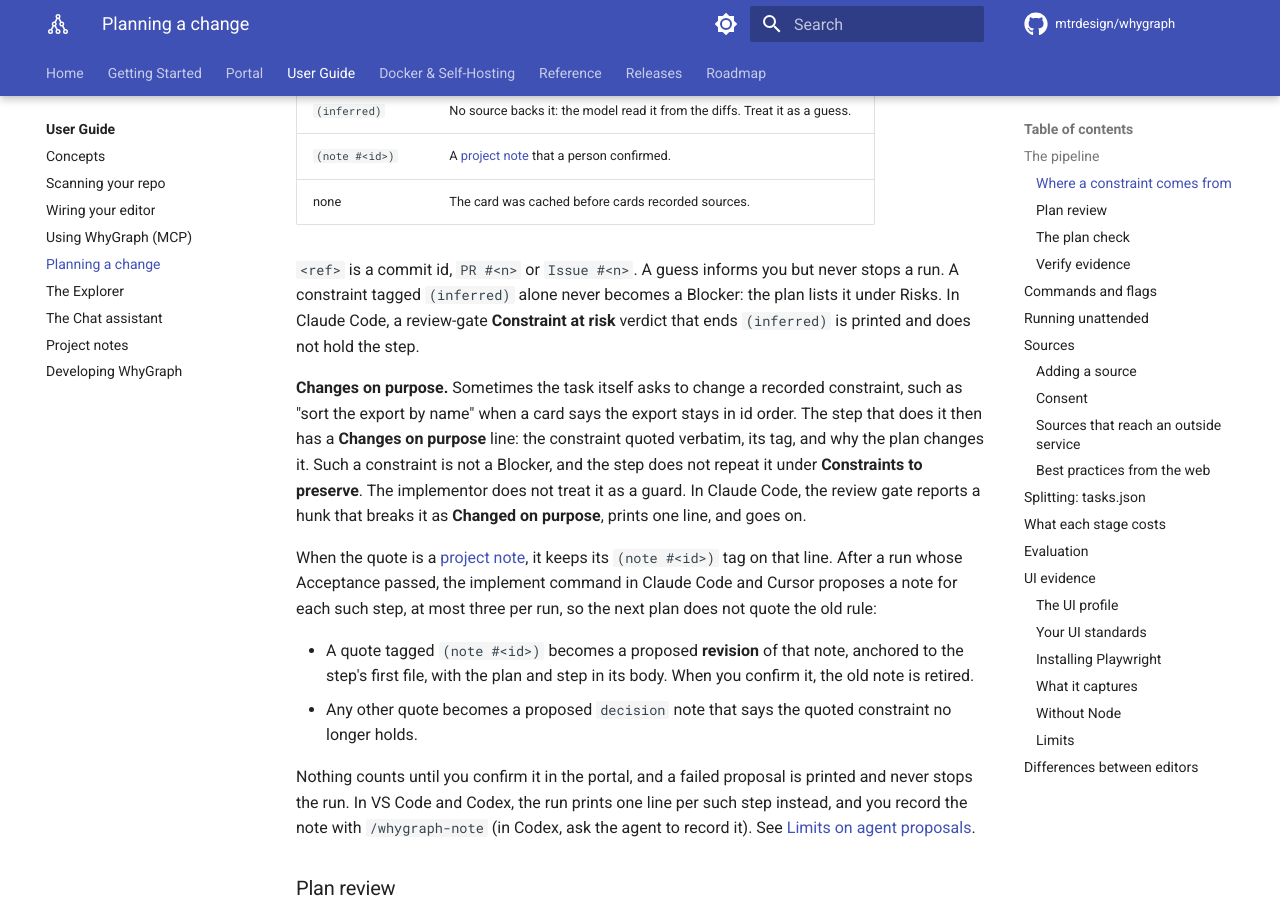
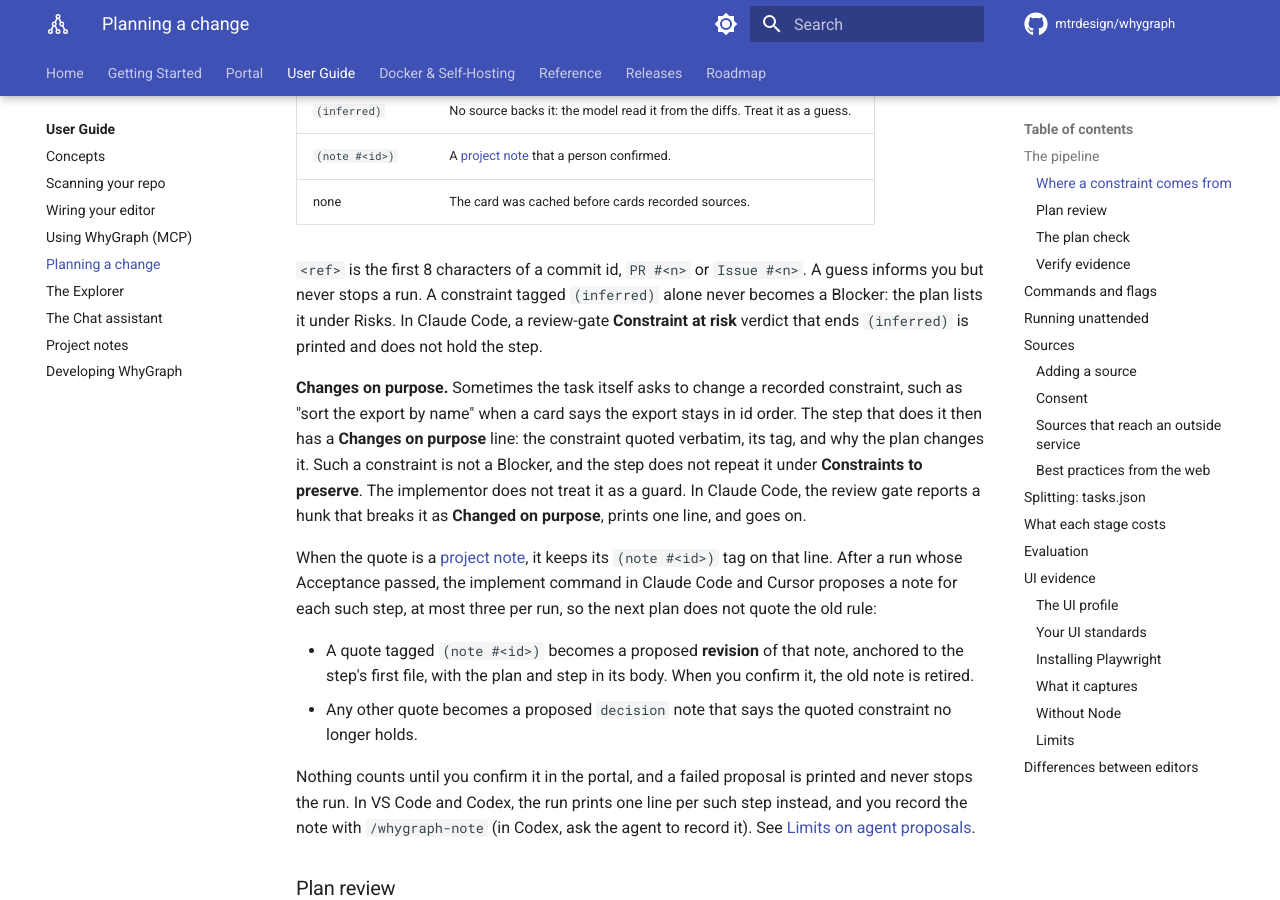
Before and after one commit to mtrdesign/whygraph, an MkDocs documentation site: the page built from docs/guide/planning.md, in a window 1280 px wide and 900 px high, scrolled down 3304 px. Built offline with MkDocs 1.6.1 and Material for MkDocs 9.7.7, drawn with Linux system fonts in a browser that asks for light colours; comment, search, counter and statistics services are not loaded.

Commit message:
docs(planning): a tag names a commit by its first 8 characters

```diff
--- a/docs/guide/planning.md
+++ b/docs/guide/planning.md
@@ -112,7 +112,7 @@ Each constraint and risk a plan quotes from a rationale card ends with a tag tha
 | `(note #<id>)` | A [project note](notes.md) that a person confirmed. |
 | none | The card was cached before cards recorded sources. |
 
-`<ref>` is a commit id, `PR #<n>` or `Issue #<n>`. A guess informs you but never stops a run. A
+`<ref>` is the first 8 characters of a commit id, `PR #<n>` or `Issue #<n>`. A guess informs you but never stops a run. A
 constraint tagged `(inferred)` alone never becomes a Blocker: the plan lists it under Risks. In
 Claude Code, a review-gate **Constraint at risk** verdict that ends `(inferred)` is printed and does
 not hold the step.
```
